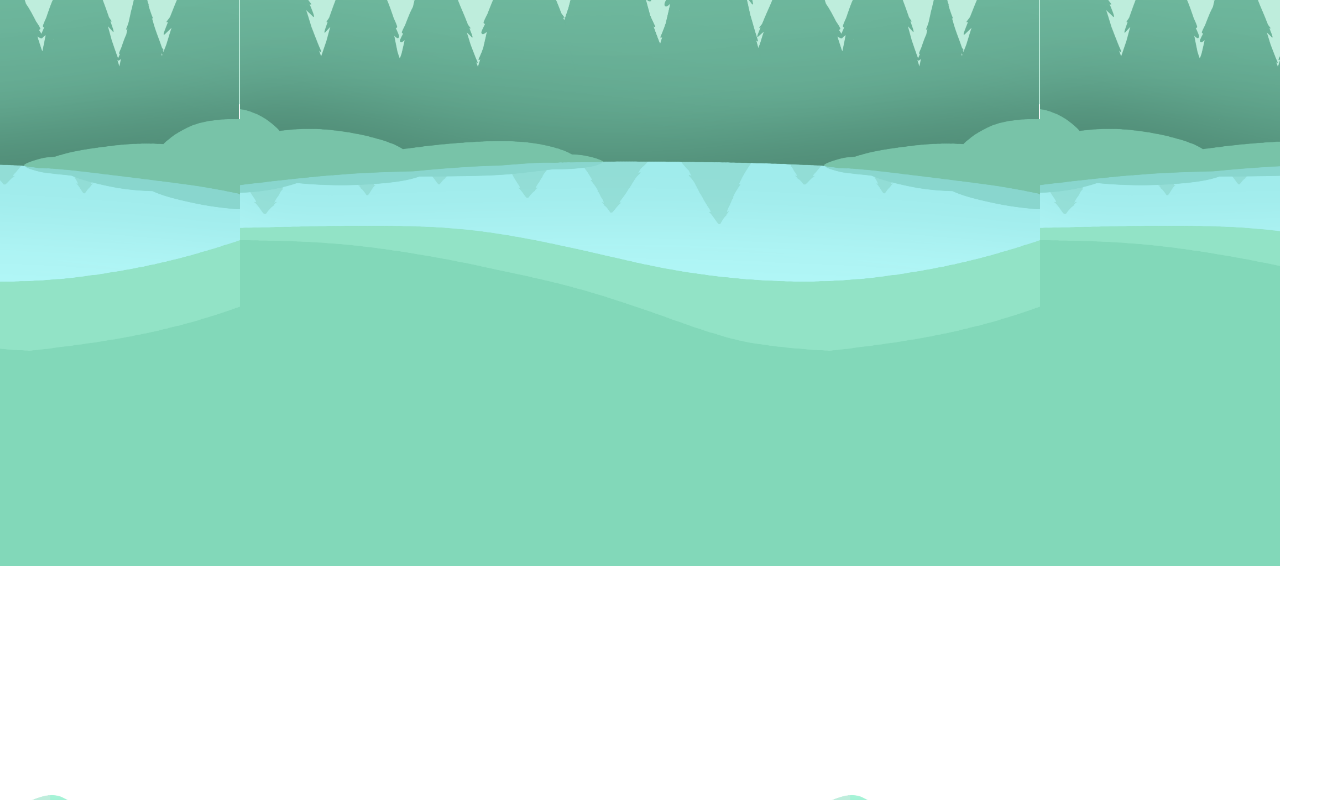
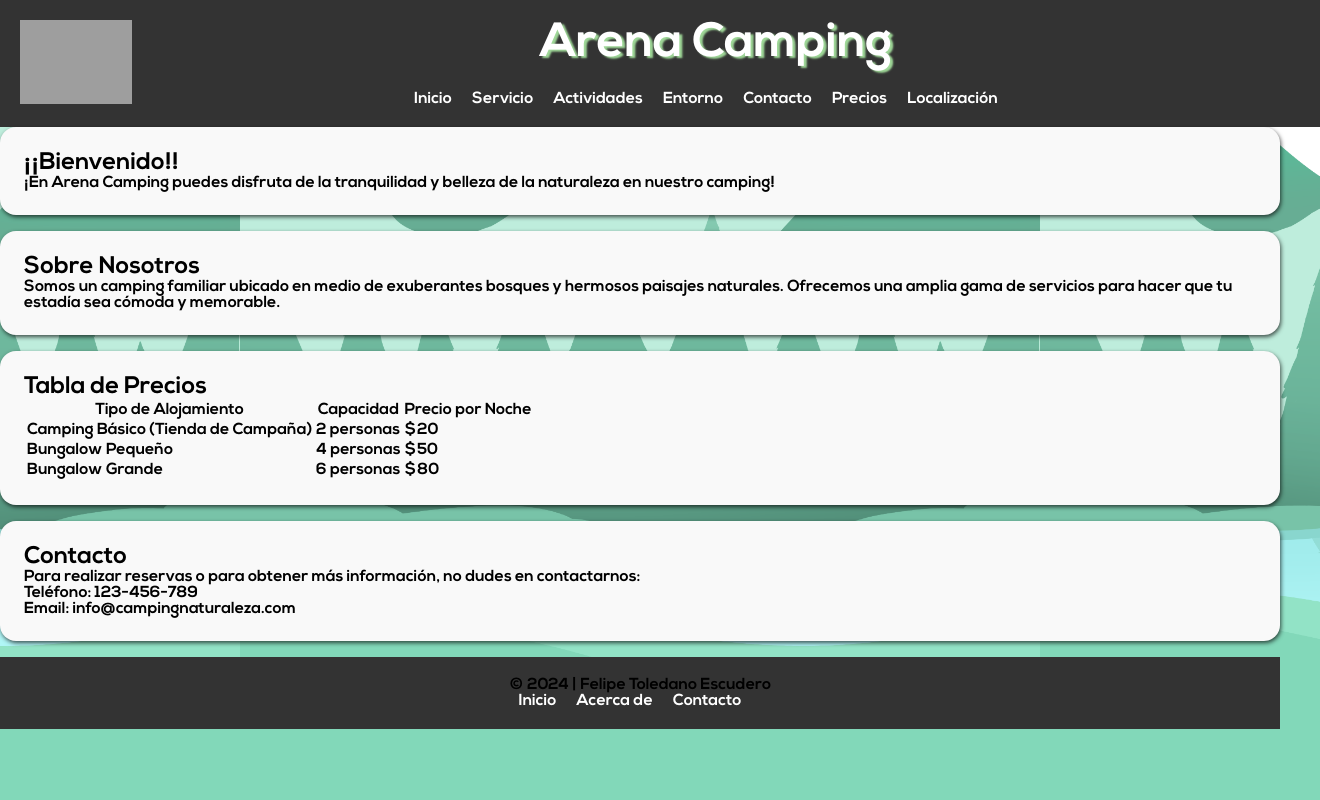
Before and after one commit to F3LIP3X/ArenaCamping-web, a React (Create React App) app: page / in a window 1280 px wide. Before the commit this address had no page. Shown: the whole page, 1320 px wide, since content can reach past the window. Built offline with nearby package versions, Linux system fonts and the light colour scheme; grey boxes are pictures that could not be loaded.

Commit message:
1.2.1
Link Parch

```diff
--- a/src/App.js
+++ b/src/App.js
@@ -1,17 +1,17 @@
 import React from 'react';
 import { BrowserRouter as Router, Route, Routes } from 'react-router-dom';
-import inicio from './components/Inicio/Inicio';
-import servicios from './components/Servicios/Servicios';
-import actividades from './components/Actividades/Actividades';
+import Inicio from './components/Inicio/Inicio';
+import Servicios from './components/Servicios/Servicios';
+import Actividades from './components/Actividades/Actividades';
 
 function App() {
   return (
     <Router>
       <div className="App">
         <Routes>
-          <Route exact path="/Inicio" element={<inicio />} />
-          <Route exact path="/Servicios" element={<servicios />} />
-          <Route exact path="/Actividades" element={<actividades />} />
+          <Route exact path="/" element={<Inicio />} />
+          <Route exact path="/Servicios" element={<Servicios />} />
+          <Route exact path="/Actividades" element={<Actividades />} />
         </Routes>
       </div>
     </Router>
--- a/src/components/Actividades/Actividades.jsx
+++ b/src/components/Actividades/Actividades.jsx
@@ -12,7 +12,7 @@ const actividades = () => {
                 <h1 id=''>Arena Camping</h1>
                 <nav className='headBars'>
                     <ul>
-                    <li><Link to="/Inicio">Inicio</Link></li>
+                    <li><Link to="/">Inicio</Link></li>
                         <li><Link to="/Servicios">Servicio</Link></li>
                         <li><Link to="/Actividades">Actividades</Link></li>
                         <li><Link to="/page2#environment">Entorno</Link></li>
--- a/src/components/Inicio/Inicio.jsx
+++ b/src/components/Inicio/Inicio.jsx
@@ -12,7 +12,7 @@ const firstIndex = () => {
                 <h1 id=''>Arena Camping</h1>
                 <nav className='headBars'>
                     <ul>
-                        <li><Link to="/Inicio">Inicio</Link></li>
+                        <li><Link to="/">Inicio</Link></li>
                         <li><Link to="/Servicios">Servicio</Link></li>
                         <li><Link to="/Actividades">Actividades</Link></li>
                         <li><Link to="/page2#environment">Entorno</Link></li>
--- a/src/components/Servicios/Servicios.jsx
+++ b/src/components/Servicios/Servicios.jsx
@@ -10,7 +10,7 @@ const secondIndex = () => {
                 <h1 id='h1Arena'>Arena Camping</h1>
                 <nav className='headBars'>
                     <ul>
-                        <li><Link to="/Inicio">Inicio</Link></li>
+                        <li><Link to="/">Inicio</Link></li>
                         <li><Link to="/Servicios">Servicio</Link></li>
                         <li><Link to="/Actividades">Actividades</Link></li>
                         <li><Link to="/page2#environment">Entorno</Link></li>
```
